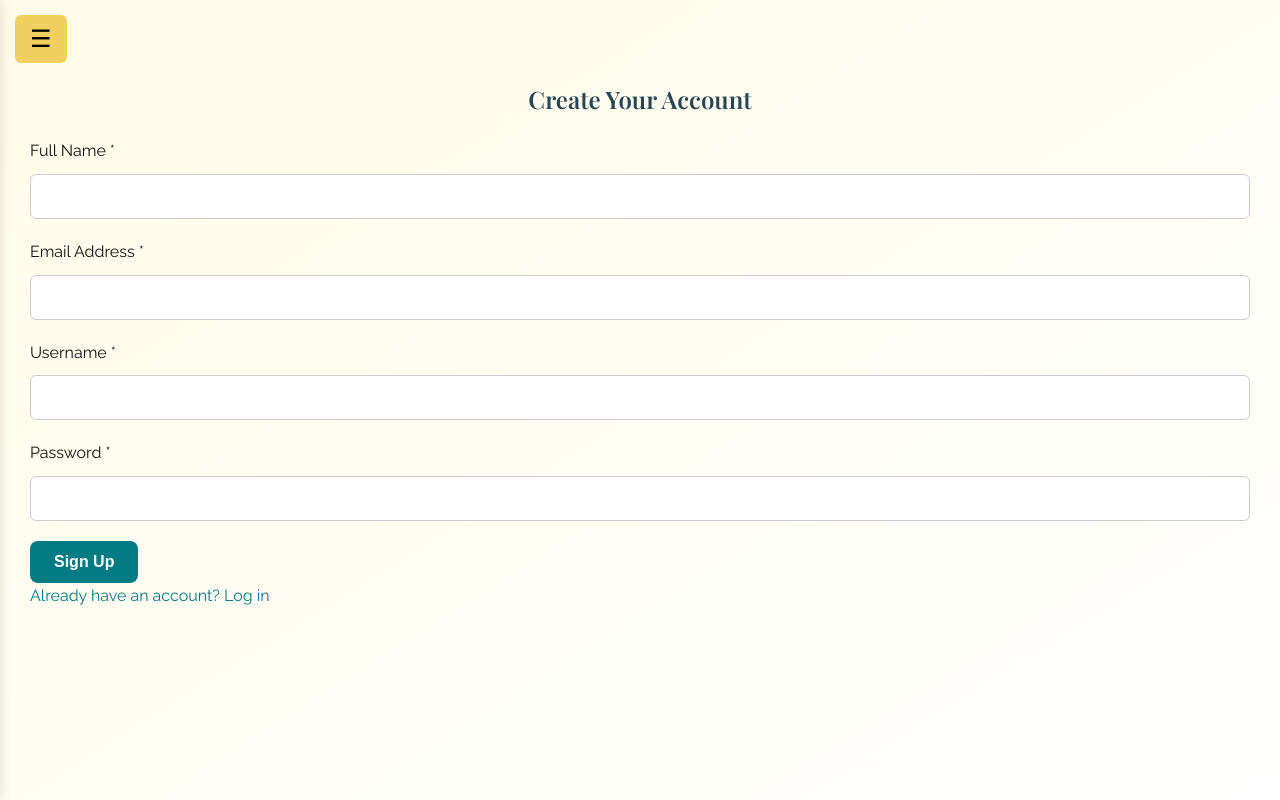
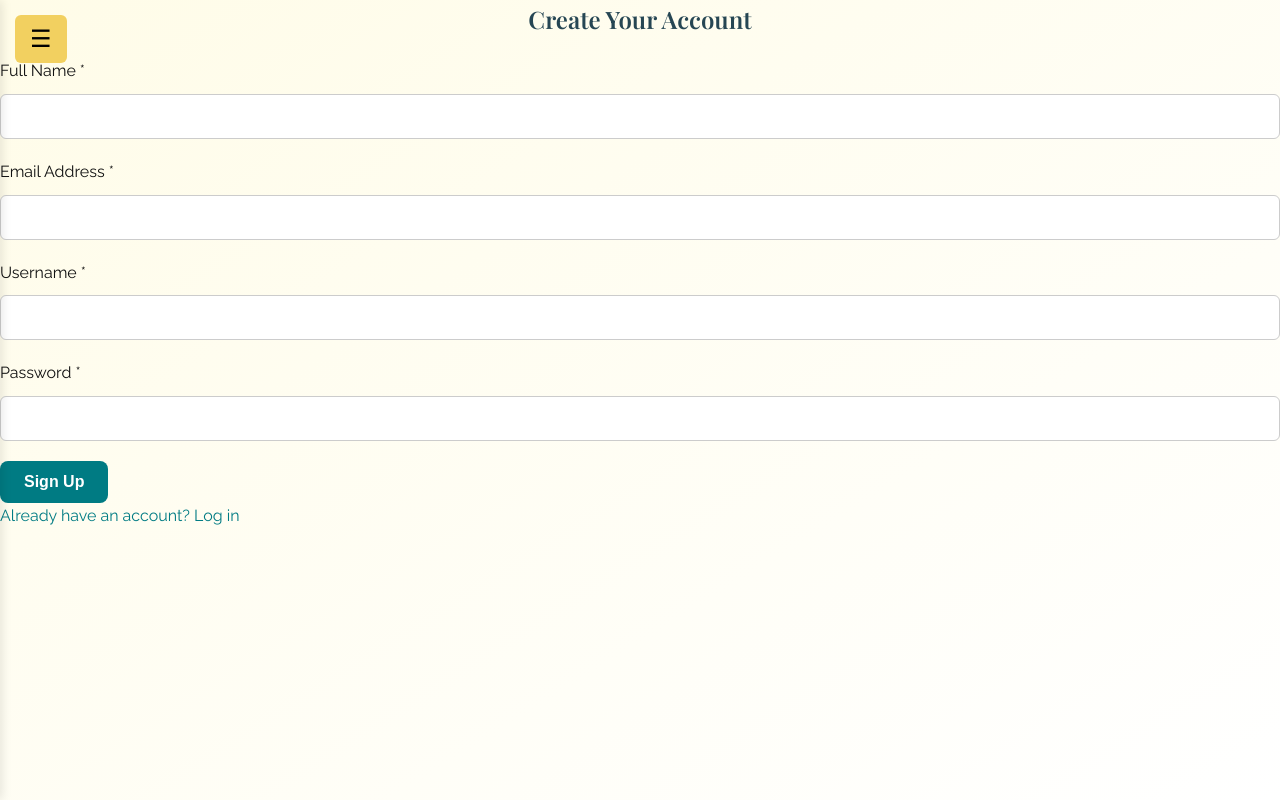
Before and after one commit to Payoya251/SmartKidsTutoring, a website: page Frontend/sign_up.html in a window 1280 px wide. Drawn offline with nearby package versions, Linux system fonts and the light colour scheme.

Commit message:
Update sign_up.html

```diff
--- a/Frontend/sign_up.html
+++ b/Frontend/sign_up.html
@@ -31,7 +31,7 @@
     </nav>
   </div>
 
-  <div class="container content">
+  <div class="container">
     <h2>Create Your Account</h2>
     <form id="signupForm">
       <label for="name">Full Name *</label>
```
